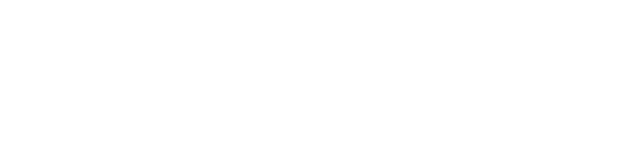
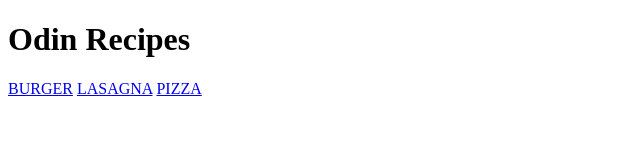
Before and after one commit to Javreza/odin-recipies, a plain HTML site: page index.html in a window 1280 px wide. Shown: the whole page, without its empty margins (0-640 px from the left). Drawn offline with Linux system fonts and the light colour scheme.

Commit message:
added directory

```diff
--- a/index.html
+++ b/index.html
@@ -3,9 +3,12 @@
 <head>
     <meta charset="UTF-8">
     <meta name="viewport" content="width=device-width, initial-scale=1.0">
-    <title>Document</title>
+    <title>Odin Recipes</title>
 </head>
 <body>
-
+    <h1>Odin Recipes</h1>
+    <a href="recipes/burger.html">BURGER</a>
+    <a href="recipes/lasagna.html">LASAGNA</a>
+    <a href="recipies/pizza.html">PIZZA</a>
 </body>
 </html>
```
